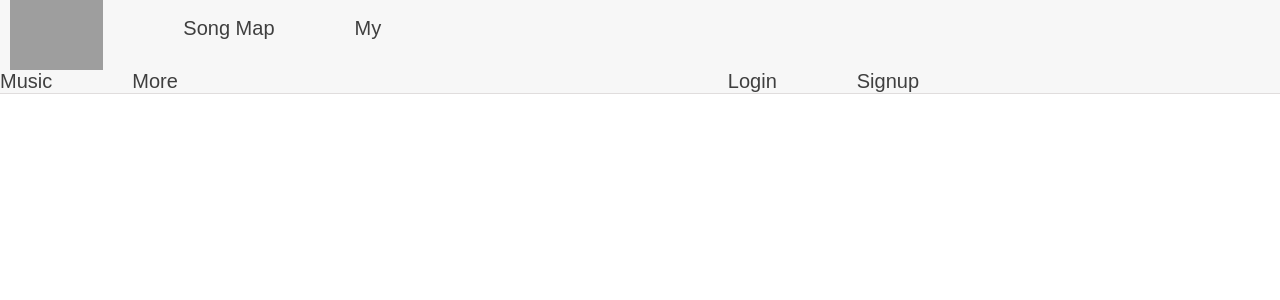
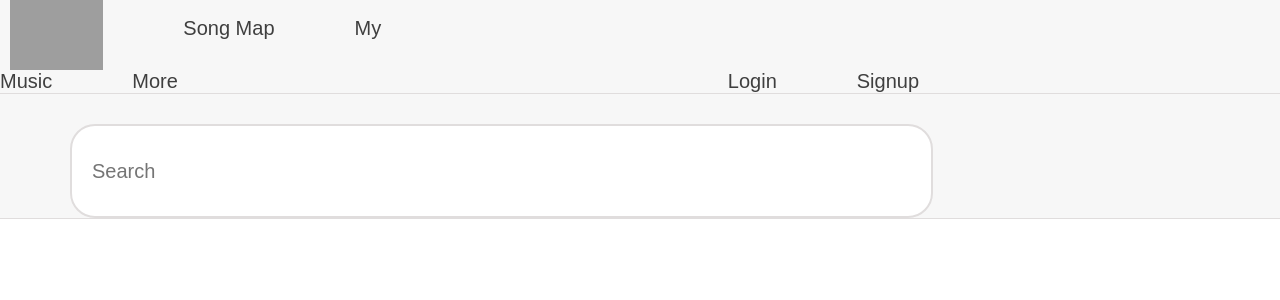
Before and after one commit to ganeshhyc/react-example, a React (Create React App) app: page / in a window 1280 px wide. Shown: the top 300 px of the page. Built offline with nearby package versions, Linux system fonts and the light colour scheme; grey boxes are pictures that could not be loaded.

Commit message:
Added demo id to search.

```diff
--- a/package.json
+++ b/package.json
@@ -3,6 +3,7 @@
   "version": "0.1.0",
   "private": true,
   "dependencies": {
+    "axios": "^0.18.0",
     "react": "^16.3.2",
     "react-dom": "^16.3.2",
     "react-scripts": "1.1.4"
--- a/public/index.html
+++ b/public/index.html
@@ -4,6 +4,7 @@
     <meta charset="utf-8">
     <meta name="viewport" content="width=device-width, initial-scale=1, shrink-to-fit=no">
     <meta name="theme-color" content="#000000">
+    <link rel="stylesheet" href="style.css">
     <!--
       manifest.json provides metadata used when your web app is added to the
       homescreen on Android. See https://developers.google.com/web/fundamentals/engage-and-retain/web-app-manifest/
--- a/src/Components/Header.js
+++ b/src/Components/Header.js
@@ -1,4 +1,5 @@
 import React, {Component} from 'react'
+import '../Resources/style.css';
 
 export default class Header extends Component {
     constructor(props) {
--- a/src/Components/Search.js
+++ b/src/Components/Search.js
@@ -1,4 +1,6 @@
 import React, { Component } from 'react'
+import axios from 'axios';
+import '../Resources/style.css';
 
 export default class Search extends Component {
     constructor(props){
@@ -32,8 +34,10 @@ export default class Search extends Component {
     render() {
         return (
         <div id="search">
+            <div id="demo">
             <input placeholder="Search" className = 'searchField' type="text" value={this.state.txt} onChange={this.txtF} />
             {this.state.txt}
+        </div>
         </div>
         );
     }
--- a/src/Screens/Home.js
+++ b/src/Screens/Home.js
@@ -1,5 +1,6 @@
 import React, { Component } from 'react';
 import Header from '../Components/Header';
+import Search from '../Components/Search';
 import '../Resources/style.css';
 
 export default class Home extends Component {
@@ -9,7 +10,10 @@ export default class Home extends Component {
 
     render() {
         return (
+            <div>
             <Header/>
+            <Search/>
+            </div>
         );
     }
 }
```
Also changed, not shown: 1 other file (tests, documents, lock files or other folders).
